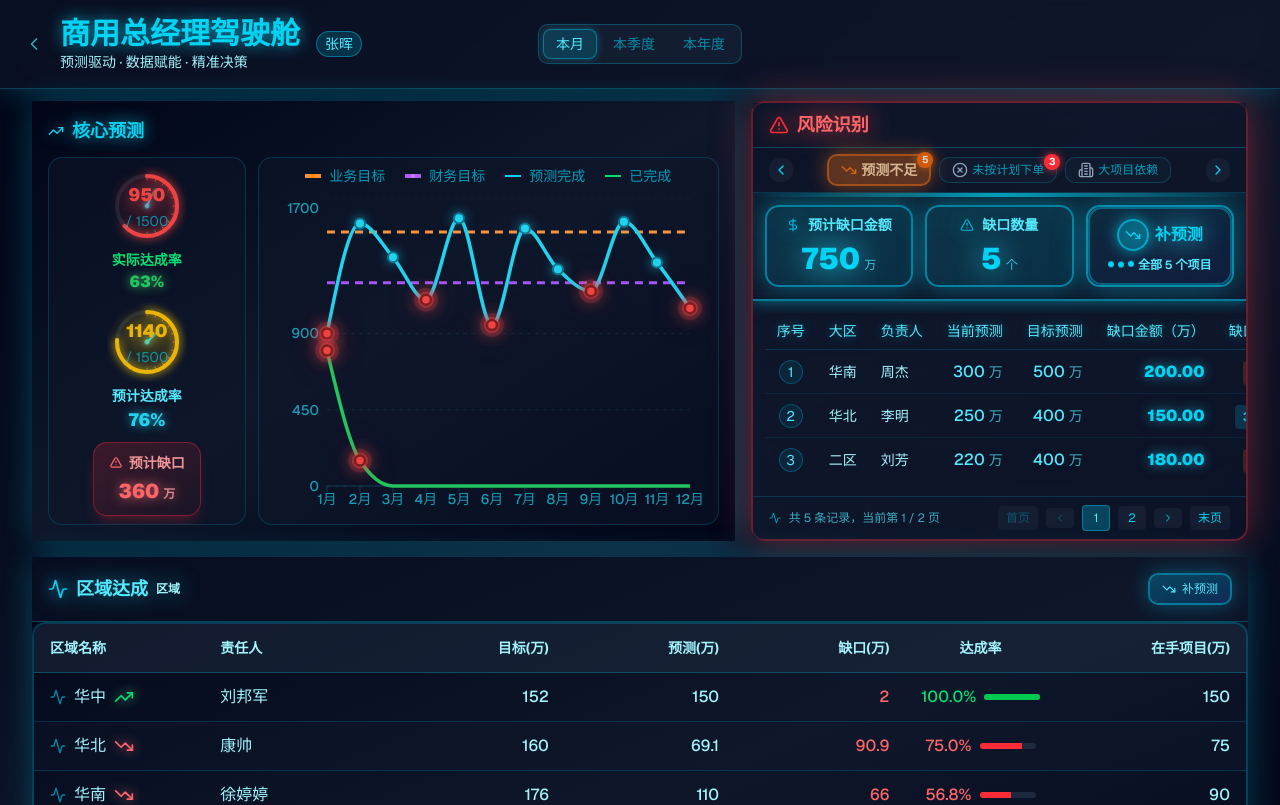
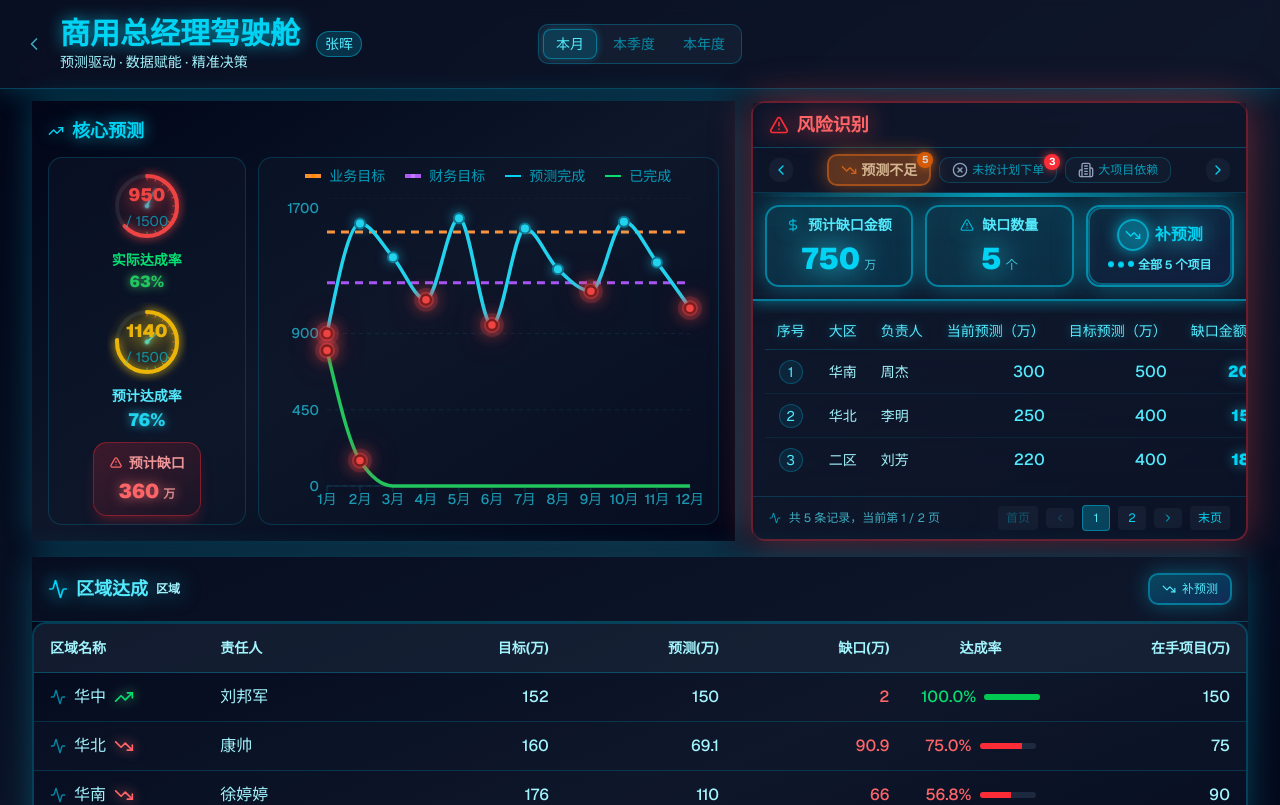
Before and after one commit to navylee1990/coze_jsc, a Next.js app: page /gm in a window 1280 px wide. Shown: the top 805 px of the page. Built offline with nearby package versions, Linux system fonts and the light colour scheme.

Commit message:
fix: 优化预测不足Tab金额单位显示

```diff
--- a/src/components/RiskIdentificationPanel.tsx
+++ b/src/components/RiskIdentificationPanel.tsx
@@ -1579,8 +1579,8 @@ export default function RiskIdentificationPanel({
                         <th className={cn('text-center py-2 px-3 font-medium w-16 text-cyan-300 drop-shadow-[0_0_5px_rgba(6,182,212,0.5)] whitespace-nowrap')}>序号</th>
                         <th className={cn('text-left py-2 px-3 font-medium hidden lg:table-cell text-cyan-300 drop-shadow-[0_0_5px_rgba(6,182,212,0.5)] whitespace-nowrap')}>大区</th>
                         <th className={cn('text-left py-2 px-3 font-medium hidden md:table-cell text-cyan-300 drop-shadow-[0_0_5px_rgba(6,182,212,0.5)] whitespace-nowrap')}>负责人</th>
-                        <th className={cn('text-right py-2 px-3 font-medium text-cyan-300 drop-shadow-[0_0_5px_rgba(6,182,212,0.5)] whitespace-nowrap')}>当前预测</th>
-                        <th className={cn('text-right py-2 px-3 font-medium text-cyan-300 drop-shadow-[0_0_5px_rgba(6,182,212,0.5)] whitespace-nowrap')}>目标预测</th>
+                        <th className={cn('text-right py-2 px-3 font-medium text-cyan-300 drop-shadow-[0_0_5px_rgba(6,182,212,0.5)] whitespace-nowrap')}>当前预测（万）</th>
+                        <th className={cn('text-right py-2 px-3 font-medium text-cyan-300 drop-shadow-[0_0_5px_rgba(6,182,212,0.5)] whitespace-nowrap')}>目标预测（万）</th>
                         <th className={cn('text-right py-2 px-3 font-medium text-cyan-300 drop-shadow-[0_0_5px_rgba(6,182,212,0.5)] whitespace-nowrap')}>缺口金额（万）</th>
                         <th className={cn('text-right py-2 px-3 font-medium text-cyan-300 drop-shadow-[0_0_5px_rgba(6,182,212,0.5)] whitespace-nowrap')}>缺口比例</th>
                         <th className={cn('text-left py-2 px-3 font-medium text-cyan-300 drop-shadow-[0_0_5px_rgba(6,182,212,0.5)] whitespace-nowrap')}>情况反馈</th>
@@ -1615,13 +1615,11 @@ export default function RiskIdentificationPanel({
                           {/* 当前预测 */}
                           <td className={cn('text-right py-2 px-3 whitespace-nowrap text-cyan-200 align-middle')}>
                             <span className="font-medium text-cyan-300">{item.currentForecast}</span>
-                            <span className="text-sm ml-1 text-cyan-300/70">万</span>
                           </td>
 
                           {/* 目标预测 */}
                           <td className={cn('text-right py-2 px-3 whitespace-nowrap text-cyan-200 align-middle')}>
                             <span className="font-medium text-cyan-300">{item.targetForecast}</span>
-                            <span className="text-sm ml-1 text-cyan-300/70">万</span>
                           </td>
 
                           {/* 缺口金额 */}
```
